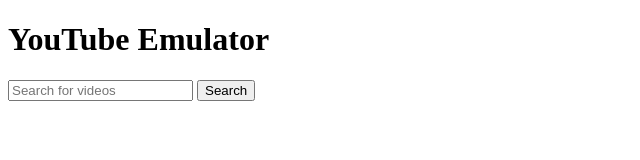
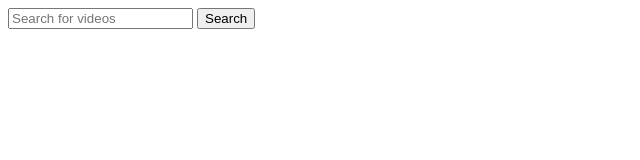
Before and after one commit to CrimsonfiedOfficial/newtube, a plain HTML site: page index.html in a window 1280 px wide. Shown: the whole page, without its empty margins (0-640 px from the left). Drawn offline with Linux system fonts and the light colour scheme.

Commit message:
Update index.html

```diff
--- a/index.html
+++ b/index.html
@@ -1,9 +1,6 @@
 <!DOCTYPE html>
 <html>
 <body>
-    <header>
-        <h1>YouTube Emulator</h1>
-    </header>
     <main>
         <div id="search-container">
             <input type="text" id="search-input" placeholder="Search for videos">
```
